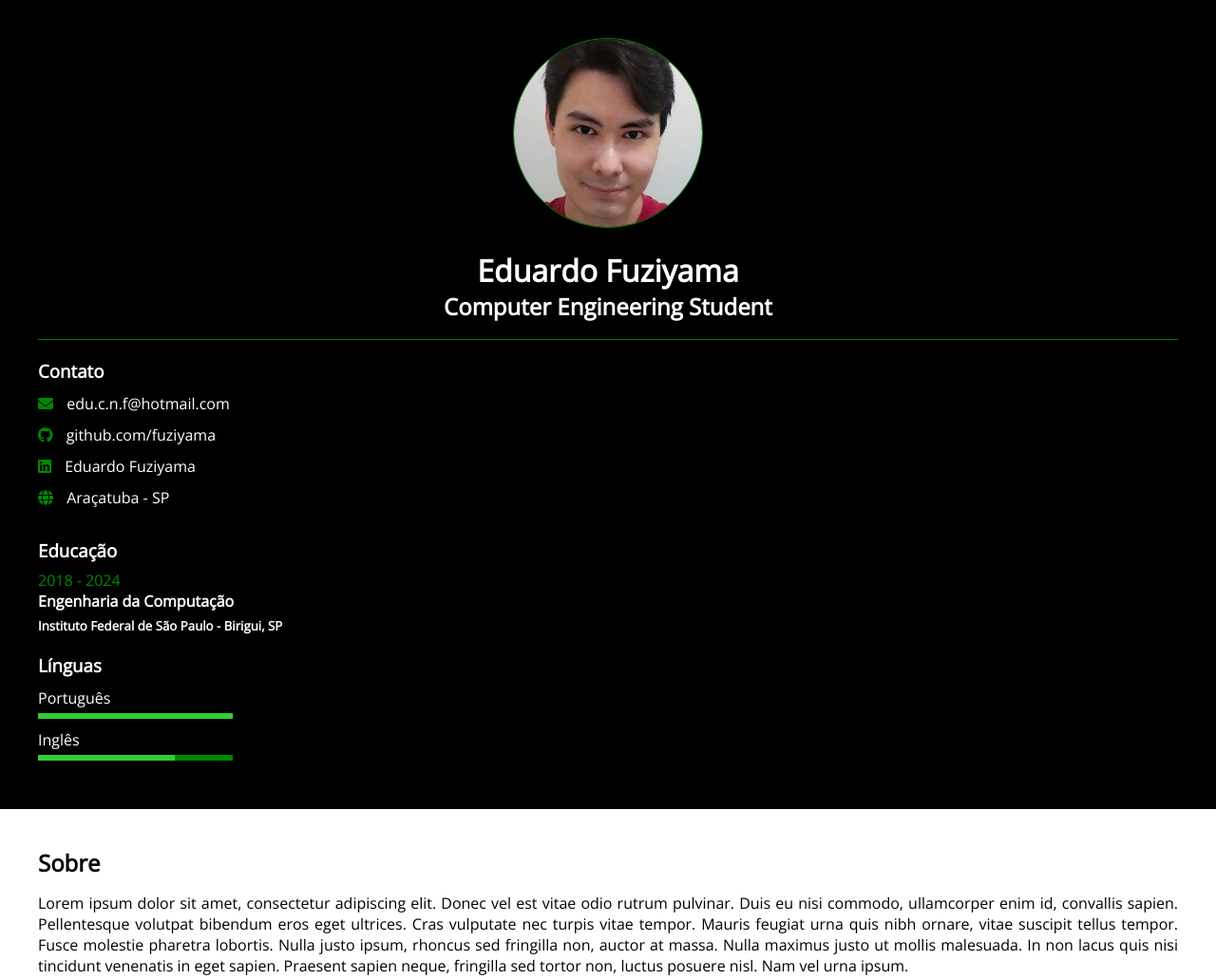
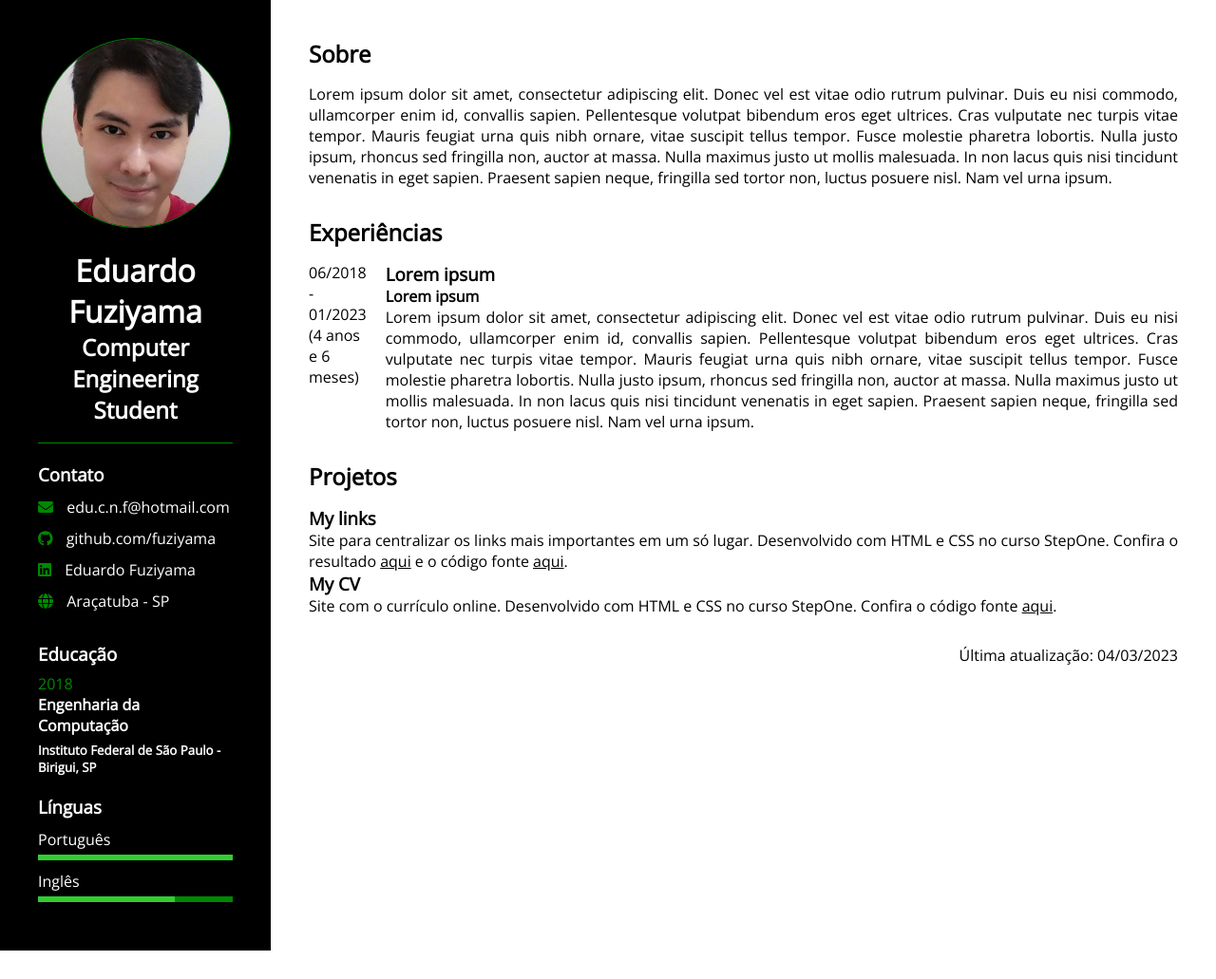
Before and after one commit to fuziyama/my-cv, a plain HTML site: page index.html in a window 1280 px wide. Shown: the top 1031 px of the page at 95% size. After the commit the page ends 1001 px from the top, so only its background shows below. Drawn offline with nearby package versions, Linux system fonts and the light colour scheme.

Commit message:
Add files via upload

```diff
--- a/index.html
+++ b/index.html
@@ -5,7 +5,7 @@
     <meta charset="UTF-8">
     <meta name="viewport" content="width=device-width, initial-scale=1.0">
     <title>Eduardo Fuziyama</title>
-    <link rel="stylesheet" href="styles.css">
+    <link rel="stylesheet" media="screen" href="styles.css">
     <script src="https://kit.fontawesome.com/2ac0ada5cd.js" crossorigin="anonymous"></script>
 </head>
 
@@ -47,7 +47,7 @@
 
             <div class="education-description">
                 <h3>Educação</h3>
-                <p>2018 - 2024</p>
+                <p>2018</p>
                 <h4>Engenharia da Computação</h4>
                 <h5>Instituto Federal de São Paulo - Birigui, SP</h5>
             </div>
@@ -89,23 +89,31 @@
             <section>
                 <h2>Experiências</h2>
                 <div class="experience">
+                    <div class="experience-date">
                         <p>06/2018 - 01/2023</p>
                         <p>(4 anos e 6 meses)</p>
+                    </div>
+
+                    <div class="experience-description">
                         <h3>Lorem ipsum</h3>
                         <h4>Lorem ipsum</h4>
                         <p align="justify">
                             Lorem ipsum dolor sit amet, consectetur adipiscing elit. Donec vel est vitae odio rutrum
                             pulvinar.
-                        Duis eu nisi commodo, ullamcorper enim id, convallis sapien. Pellentesque volutpat bibendum eros
+                            Duis eu nisi commodo, ullamcorper enim id, convallis sapien. Pellentesque volutpat bibendum
+                            eros
                             eget ultrices. Cras vulputate nec turpis vitae tempor. Mauris feugiat urna quis nibh ornare,
                             vitae
                             suscipit tellus tempor. Fusce molestie pharetra lobortis. Nulla justo ipsum, rhoncus sed
                             fringilla
-                        non, auctor at massa. Nulla maximus justo ut mollis malesuada. In non lacus quis nisi tincidunt
-                        venenatis in eget sapien. Praesent sapien neque, fringilla sed tortor non, luctus posuere nisl.
+                            non, auctor at massa. Nulla maximus justo ut mollis malesuada. In non lacus quis nisi
+                            tincidunt
+                            venenatis in eget sapien. Praesent sapien neque, fringilla sed tortor non, luctus posuere
+                            nisl.
                             Nam
                             vel urna ipsum.
                         </p>
+                    </div>
                 </div>
             </section>
 
--- a/styles.css
+++ b/styles.css
@@ -7,12 +7,8 @@
     font-family: "Open Sans", sans-serif;
 }
 
-.container {
-    /* display: flex; */
-}
-
 .information-column {
-    /* width: 100%; */
+    height: 100%;
     padding: 40px;
     background-color: #000;
     color: #fff;
@@ -20,8 +16,8 @@
 }
 
 .information-column img {
-    width: 200px;
-    height: 200px;
+    width: 300px;
+    height: 300px;
     border: 1px solid #080;
     border-radius: 50%;
     margin-bottom: 18px;
@@ -114,3 +110,25 @@
 .experiences-column .last-update {
     text-align: right;
 }
+
+@media (min-width: 992px) {
+    .container {
+        display:flex
+    }
+    .information-column img {
+        width: 200px;
+        height: 200px;
+    }
+
+    .experiences-column .experience {
+        display: flex;
+    }
+
+    .experience-date {
+        width: 300px;
+    }
+
+    .experience-description {
+        margin-left: 20px;
+    }
+}
```
Lines whose indentation alone changed are shown as unchanged.
